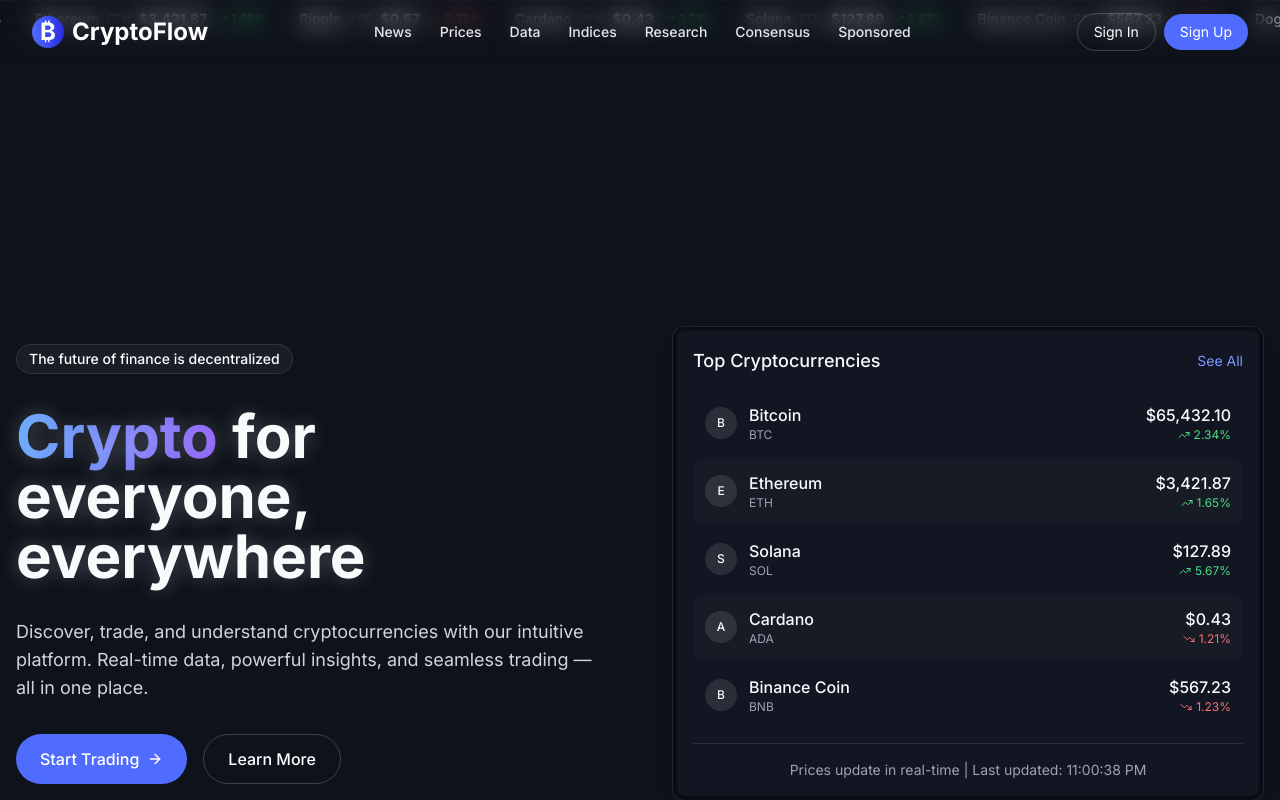
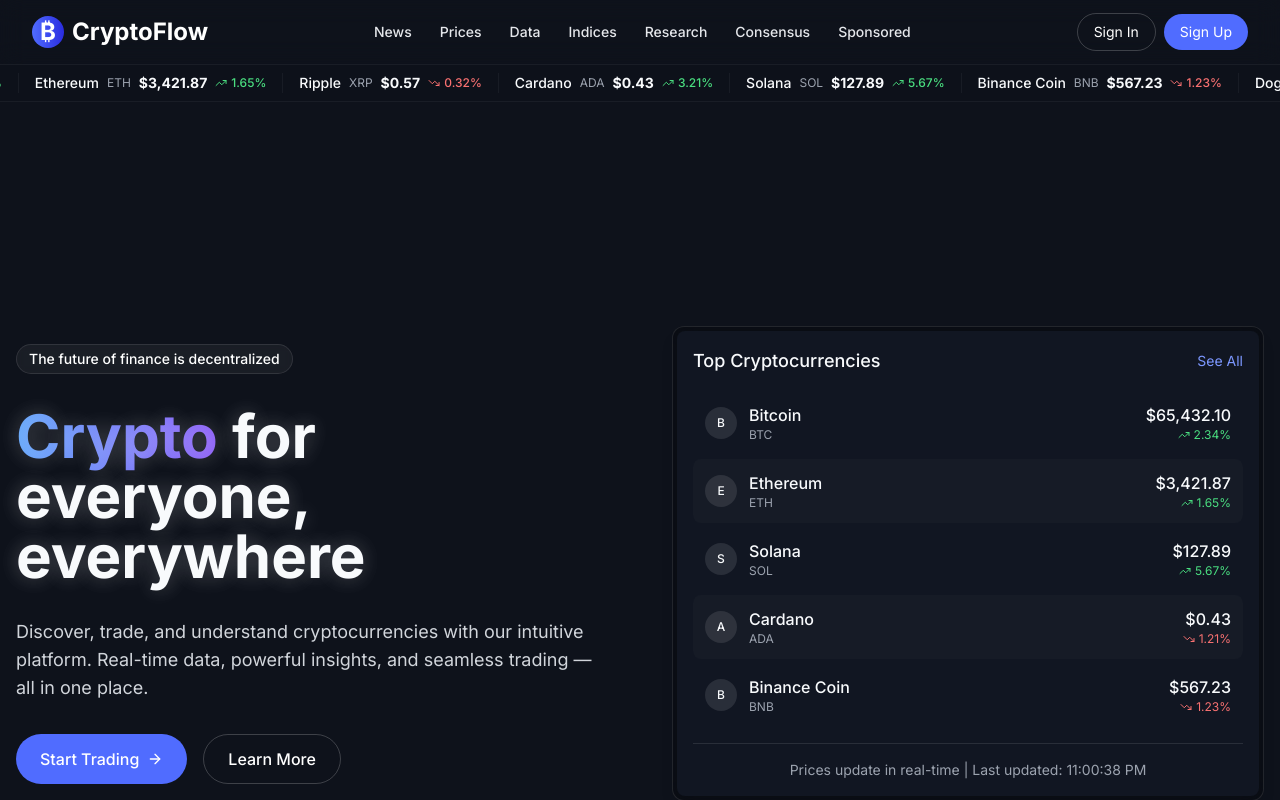
Before and after one commit to akashgirotra/crypto-landing-whisper, a React (Vite) app: page / in a window 1280 px wide. Shown: the top 800 px of the page. Built offline with nearby package versions, Linux system fonts and the light colour scheme.

Commit message:
Revert changes
Revert previous changes.

```diff
--- a/src/pages/Index.tsx
+++ b/src/pages/Index.tsx
@@ -7,14 +7,15 @@ import Footer from "@/components/layout/Footer";
 const Index = () => {
   return (
     <div className="min-h-screen flex flex-col bg-background">
-      {/* Ticker bar placed at the very top */}
-      <PriceTicker />
-
-      {/* Navbar now comes after the ticker */}
       <Navbar />
 
+      {/* Ticker bar placed below navbar for better UX */}
+      <div className="mt-16">
+        <PriceTicker />
+      </div>
+
       {/* Main content */}
-      <main className="flex-grow mt-16">
+      <main className="flex-grow">
         <Hero />
       </main>
 
```
